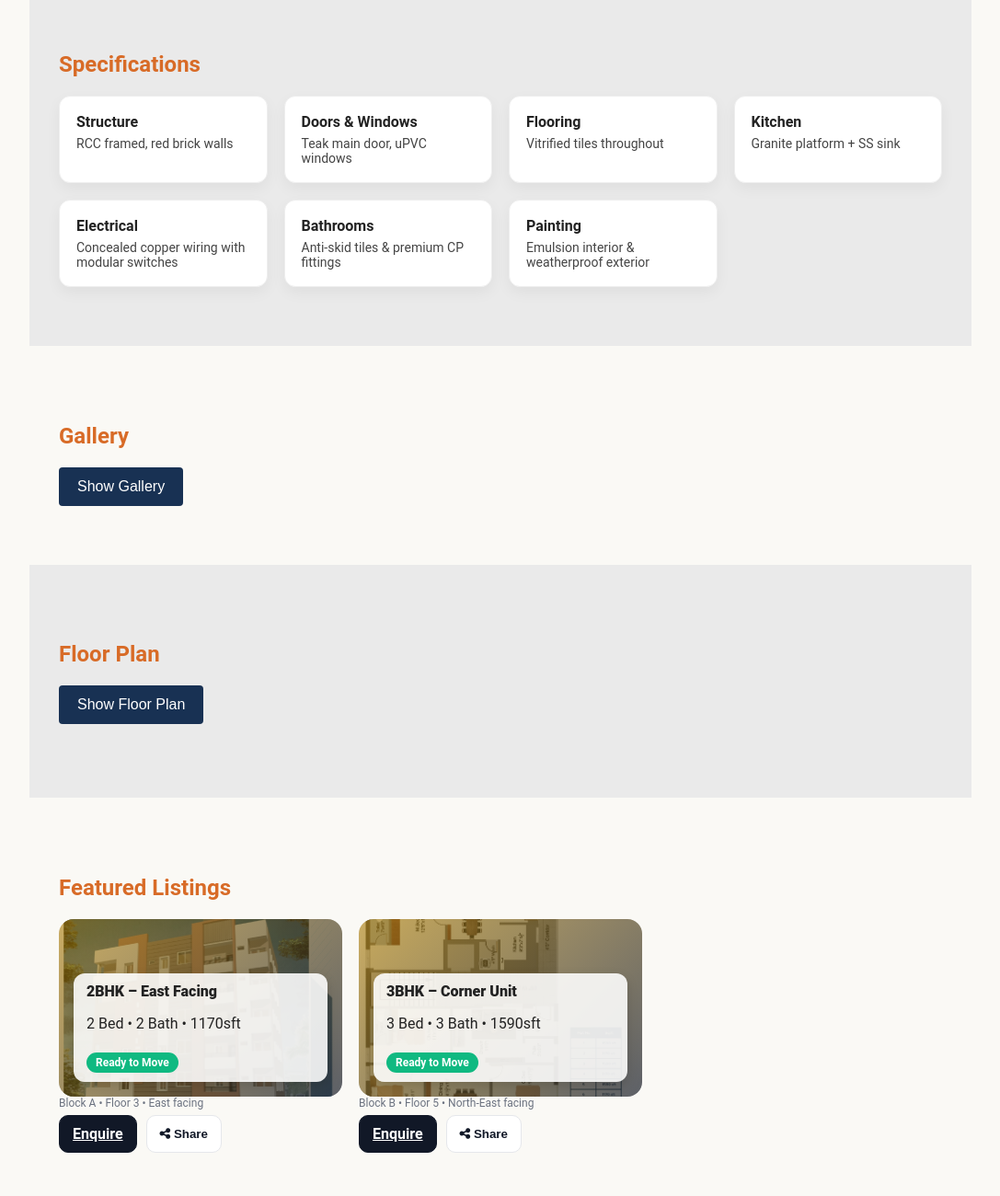
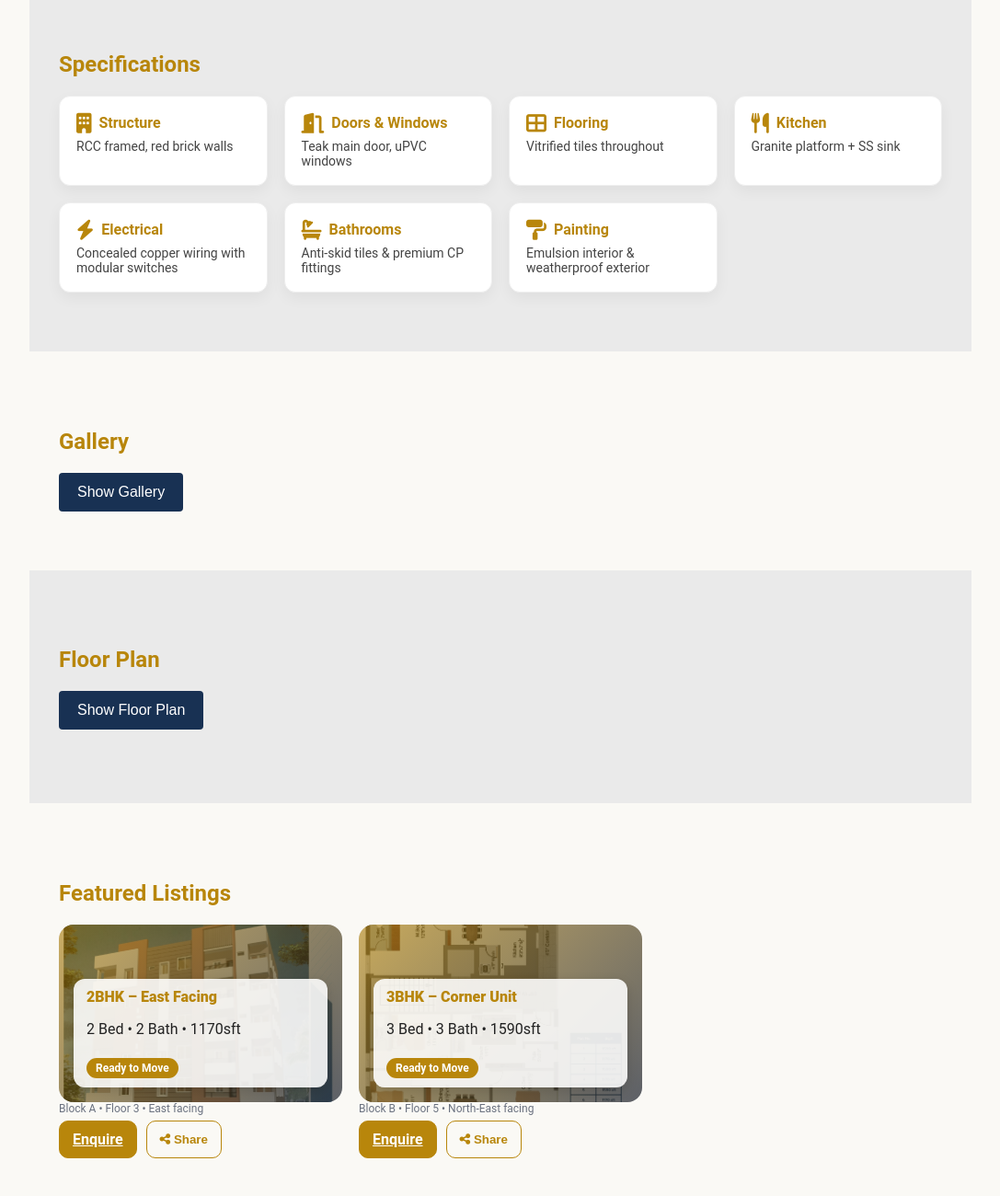
Before and after one commit to kakarot0105/shambhavi-site, a plain HTML site: page index.html in a window 1280 px wide. Shown: the part 860-2160 px from the top of the page at 92% size, without its empty margins (96-1183 px from the left). Drawn offline with nearby package versions, Linux system fonts and the light colour scheme; a small style sheet from the web is missing.

Commit message:
Branding update: consistent accent color across site + icons added to Specifications cards

```diff
--- a/index.html
+++ b/index.html
@@ -44,31 +44,31 @@
   <h2>Specifications</h2>
   <div class="specs-grid">
     <div class="spec-card">
-      <h3>Structure</h3>
+      <h3><i class="fa-solid fa-building"></i> Structure</h3>
       <p>RCC framed, red brick walls</p>
     </div>
     <div class="spec-card">
-      <h3>Doors & Windows</h3>
+      <h3><i class="fa-solid fa-door-open"></i> Doors & Windows</h3>
       <p>Teak main door, uPVC windows</p>
     </div>
     <div class="spec-card">
-      <h3>Flooring</h3>
+      <h3><i class="fa-solid fa-th-large"></i> Flooring</h3>
       <p>Vitrified tiles throughout</p>
     </div>
     <div class="spec-card">
-      <h3>Kitchen</h3>
+      <h3><i class="fa-solid fa-utensils"></i> Kitchen</h3>
       <p>Granite platform + SS sink</p>
     </div>
     <div class="spec-card">
-      <h3>Electrical</h3>
+      <h3><i class="fa-solid fa-bolt"></i> Electrical</h3>
       <p>Concealed copper wiring with modular switches</p>
     </div>
     <div class="spec-card">
-      <h3>Bathrooms</h3>
+      <h3><i class="fa-solid fa-bath"></i> Bathrooms</h3>
       <p>Anti-skid tiles & premium CP fittings</p>
     </div>
     <div class="spec-card">
-      <h3>Painting</h3>
+      <h3><i class="fa-solid fa-paint-roller"></i> Painting</h3>
       <p>Emulsion interior & weatherproof exterior</p>
     </div>
   </div>
--- a/style.css
+++ b/style.css
@@ -1,4 +1,8 @@
 /* Color palette derived from JGD Residency brochure */
+:root {
+  --accent-color: #B8860B;
+}
+
 body {
   margin: 0;
   font-family: 'Roboto', sans-serif;
@@ -21,10 +25,10 @@ body {
 }
 .logo {
   font-weight: 700;
-  color: #d86b27;
+  color: var(--accent-color);
 }
 .logo a {
-  color: #d86b27;
+  color: var(--accent-color);
   text-decoration: none;
 }
 .nav-links {
@@ -77,8 +81,9 @@ body {
 .alt {
   background: #eaeaea;
 }
-h2 {
-  color: #d86b27;
+h2,
+h3 {
+  color: var(--accent-color);
 }
 .grid {
   display: grid;
@@ -95,7 +100,7 @@ h2 {
 }
 
 .grid li i {
-  color: #d86b27;
+  color: var(--accent-color);
 }
 .gallery {
   display: grid;
@@ -131,7 +136,7 @@ h2 {
   .chat-box {
     max-width: 600px;
     margin: 0 auto;
-    border: 2px solid #0ea5e9;
+    border: 2px solid var(--accent-color);
     border-radius: 8px;
     padding: 1rem;
     background: #f0f9ff;
@@ -141,13 +146,13 @@ h2 {
     text-align: center;
     font-weight: bold;
     margin-bottom: 0.5rem;
-    color: #0ea5e9;
+    color: var(--accent-color);
   }
 
   .chat-log {
     height: 200px;
     overflow-y: auto;
-    border: 1px solid #bae6fd;
+    border: 1px solid #f1e0c5;
     background: #fff;
     padding: 0.5rem;
     margin-bottom: 0.5rem;
@@ -185,15 +190,16 @@ h2 {
   .chat-actions button {
     flex: 1;
     padding: 0.5rem;
-    background: #0ea5e9;
+    background: var(--accent-color);
     color: #fff;
     border: none;
     border-radius: 4px;
     cursor: pointer;
+    transition: background 0.2s ease-in-out;
   }
 
   .chat-actions button:hover {
-    background: #0284c7;
+    background: #8B6508;
   }
 
 @media (max-width: 600px) {
@@ -224,7 +230,7 @@ h2 {
 
 .property h3 {
   margin: 0.5rem 1rem;
-  color: #183153;
+  color: var(--accent-color);
 }
 
 .property p {
@@ -233,7 +239,7 @@ h2 {
 
 .brochure-link {
   display: inline-block;
-  color: #0ea5e9;
+  color: var(--accent-color);
   font-weight: 600;
   text-decoration: none;
   margin-bottom: 1rem;
@@ -246,15 +252,16 @@ h2 {
 .brochure-btn {
   display: inline-block;
   margin-top: 1rem;
-  background: #d86b27;
+  background: var(--accent-color);
   color: #fff;
   padding: 0.75rem 1.25rem;
   border-radius: 4px;
   text-decoration: none;
+  transition: background 0.2s ease-in-out;
 }
 
 .brochure-btn:hover {
-  background: #bf5c1f;
+  background: #8B6508;
 }
 
 /* Lead capture form */
@@ -275,15 +282,16 @@ h2 {
 
 .lead-form button {
   padding: 0.75rem;
-  background: #183153;
+  background: var(--accent-color);
   color: #fff;
   border: none;
   border-radius: 4px;
   cursor: pointer;
+  transition: background 0.2s ease-in-out;
 }
 
 .lead-form button:hover {
-  background: #d86b27;
+  background: #8B6508;
 }
 
 /* Fade-in animation */
@@ -332,7 +340,7 @@ h2 {
   margin: 0;
   font-size: 16px;
   font-weight: 800;
-  color: #222;
+  color: var(--accent-color);
 }
 .submeta { color: #6b7280; font-size: 12px; }
 .card-grid {
@@ -343,13 +351,51 @@ h2 {
 @media (max-width: 960px) { .card-grid { grid-template-columns: repeat(2, minmax(0,1fr)); } }
 @media (max-width: 640px) { .card-grid { grid-template-columns: 1fr; } }
 .cta-row { display: flex; gap: 10px; margin-top: 6px; }
-.btn { appearance: none; border: 1px solid #e5e7eb; background: #fff; color: #111827; padding: 10px 14px; border-radius: 10px; font-weight: 700; cursor: pointer; }
-.btn:hover { background: #f9fafb; }
-.btn-primary { border-color: #111827; background: #111827; color: #fff; }
-.btn-primary:hover { filter: brightness(1.1); }
-.badge { display: inline-block; margin-top: 6px; font-size: 12px; font-weight: 700; padding: 4px 10px; border-radius: 12px; }
-.badge.good { background: #10b981; color: #fff; }
-.badge.warn { background: #f59e0b; color: #fff; }
+.btn {
+  appearance: none;
+  border: 1px solid var(--accent-color);
+  background: var(--accent-color);
+  color: #fff;
+  padding: 10px 14px;
+  border-radius: 10px;
+  font-weight: 700;
+  cursor: pointer;
+  transition: filter 0.2s ease-in-out;
+}
+.btn:hover {
+  filter: brightness(0.9);
+}
+.btn-primary {
+  border-color: var(--accent-color);
+  background: var(--accent-color);
+  color: #fff;
+}
+.btn-primary:hover {
+  filter: brightness(0.9);
+}
+.btn-ghost {
+  background: transparent;
+  color: var(--accent-color);
+  border: 1px solid var(--accent-color);
+}
+.btn-ghost:hover {
+  background: var(--accent-color);
+  color: #fff;
+}
+.badge {
+  display: inline-block;
+  margin-top: 6px;
+  font-size: 12px;
+  font-weight: 700;
+  padding: 4px 10px;
+  border-radius: 12px;
+  background: var(--accent-color);
+  color: #fff;
+}
+.badge.good,
+.badge.warn {
+  background: var(--accent-color);
+}
 /* === End brochure-style === */
 /* === Specs Brochure Style === */
 .specs-grid {
@@ -371,11 +417,18 @@ h2 {
   margin: 0 0 6px;
   font-size: 16px;
   font-weight: 700;
-  color: #222;
+  color: var(--accent-color);
+  display: flex;
+  align-items: center;
+  gap: 8px;
+  flex-wrap: wrap;
+}
+.spec-card h3 i {
+  font-size: 22px;
+  color: var(--accent-color);
 }
 .spec-card p {
   margin: 0;
   font-size: 14px;
   color: #444;
 }
-=======
```
